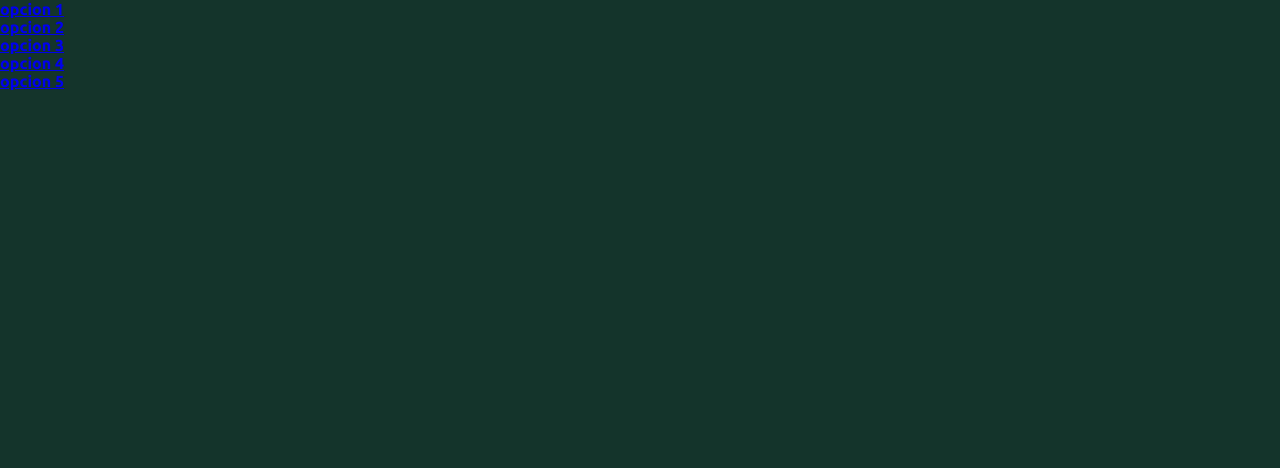
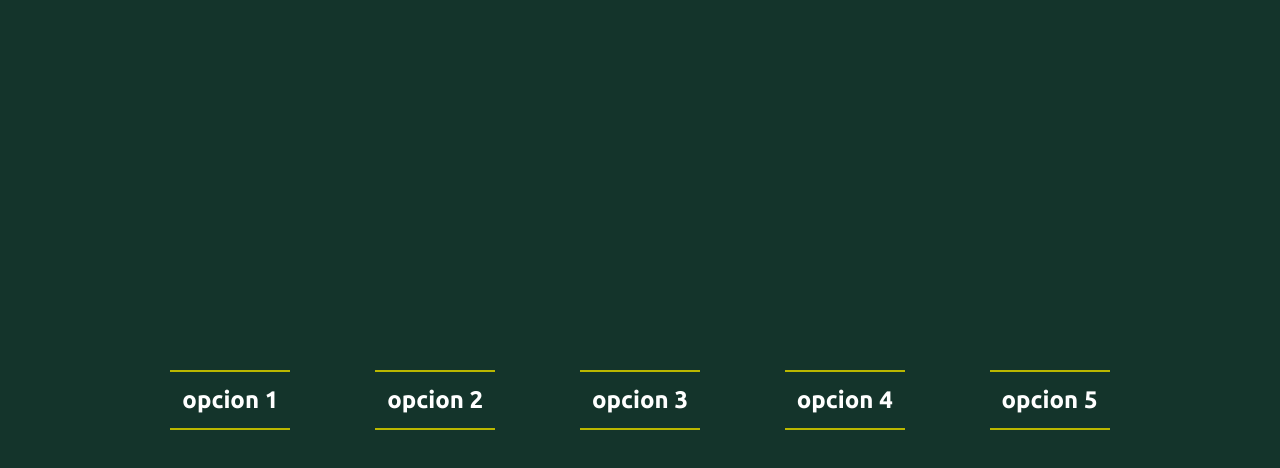
Before and after one commit to Tomytool/Menus, a plain HTML site: page menu_cinco/index.html in a window 1280 px wide. Drawn offline with Linux system fonts and the light colour scheme.

Commit message:
se termina efecto con css con sass menu_cinco

```diff
--- a/menu_cinco/estilos/menu.scss
+++ b/menu_cinco/estilos/menu.scss
@@ -18,6 +18,59 @@ body{
     background-color: $color_fondo;
     width: 100vw;
     height: 100vh;
+    display: flex;
+    justify-content: center;
+    align-items: center;
+    .menu{
+        width: 80%;
+        ul{
+            width: 100%;
+            height: 60px;
+            display: flex;
+            justify-content: space-around;
+            // border:  2px solid black;
+            li{
+                list-style: none;
+                display: flex;
+                justify-content: center;
+                align-items: center;
+                padding: 12px;
+                height: 100%;
+                position: relative;
+                overflow: hidden;
+                border-top: 2px solid #BAB700;
+                border-bottom: 2px solid #BAB700;
+                cursor: pointer;
+                a{
+                    font-weight: 700;
+                    font-size: 24px;
+                    text-decoration: none;
+                    color: $color_texto;
+                }
 
-
+            }
+            li::after{
+                content: attr(title);
+                position: absolute;
+                width: 100%;
+                height: 100%;
+                background-color: #BAB700;
+                color:#14342B;
+                display: flex;
+                justify-content: center;
+                align-items: center;
+                font-weight: 700;
+                font-size: 24px;
+                text-decoration: none;
+                color: $color_texto;
+                top: -60px;
+                transition: all 0.5s;
+            }
+            li:hover{
+                &::after{
+                    top: 0;
+                }
+            }
+        }
+    }
 }
--- a/menu_cinco/index.html
+++ b/menu_cinco/index.html
@@ -10,11 +10,11 @@
   <body>
     <nav class="menu">
       <ul>
-        <li><a href="#">opcion 1</a></li>
-        <li><a href="#">opcion 2</a></li>
-        <li><a href="#">opcion 3</a></li>
-        <li><a href="#">opcion 4</a></li>
-        <li><a href="#">opcion 5</a></li>
+        <li title="opcion 1"><a href="#">opcion 1</a></li>
+        <li title="opcion 2"><a href="#">opcion 2</a></li>
+        <li title="opcion 3"><a href="#">opcion 3</a></li>
+        <li title="opcion 4"><a href="#">opcion 4</a></li>
+        <li title="opcion 5"><a href="#">opcion 5</a></li>
       </ul>
     </nav>
   </body>
```
Also changed, not shown: menu_cinco/estilos/menu.css, 1 other file.
